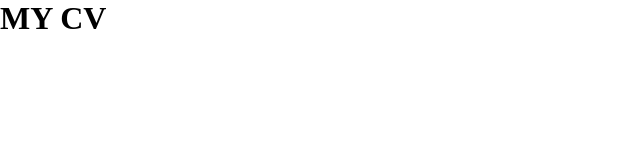
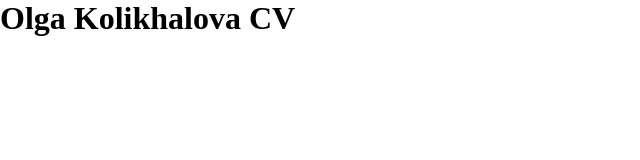
Before and after one commit to KOLIKOLGA/rsschool-cv, a plain HTML site: page index.html in a window 1280 px wide. Shown: the whole page, without its empty margins (0-640 px from the left). Drawn offline with Linux system fonts and the light colour scheme.

Commit message:
feat: add h1

```diff
--- a/index.html
+++ b/index.html
@@ -8,6 +8,6 @@
   <title>CV</title>
 </head>
 <body>
-<h1>MY CV</h1>
+<h1>Olga Kolikhalova CV</h1>
 </body>
 </html>
```
